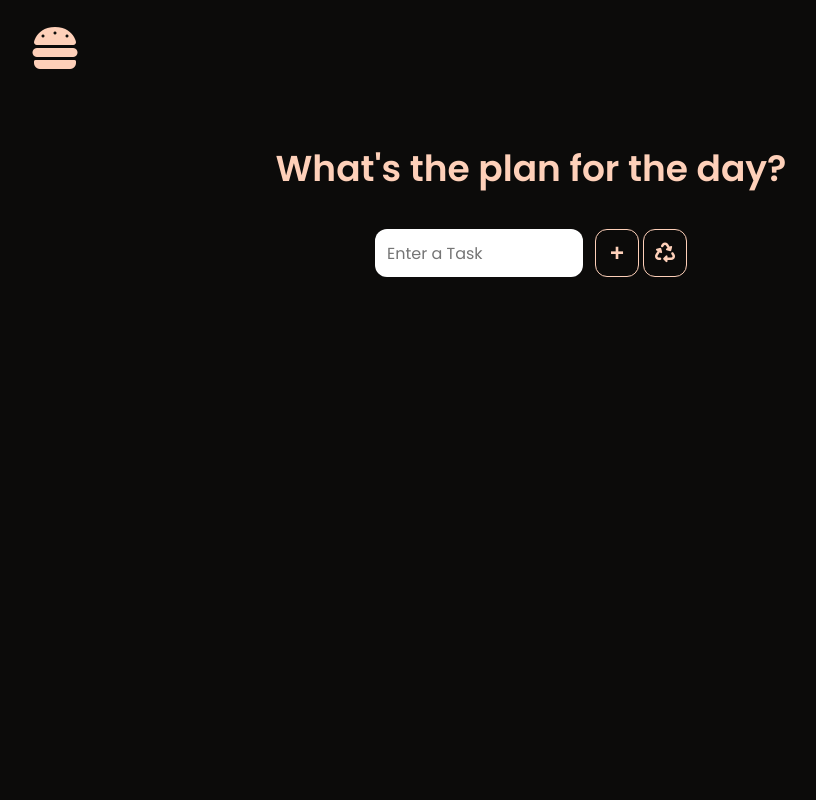
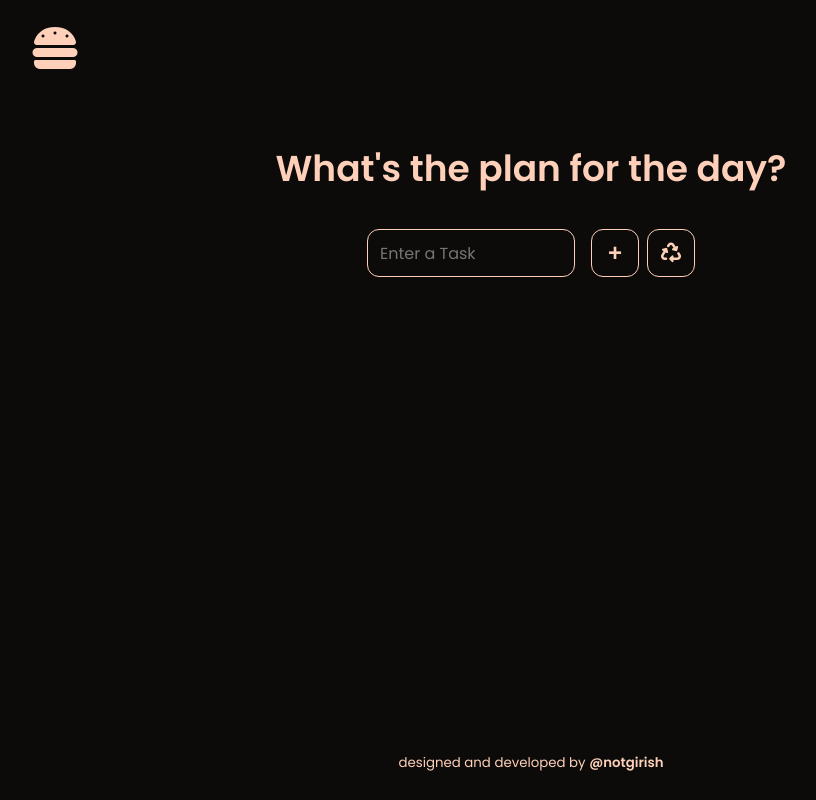
Before and after one commit to notgirish/random-recipe-generator, a React (Create React App) app: page / in a window 1280 px wide. Shown: the whole page, without its empty margins (109-925 px from the left). Built offline with nearby package versions, Linux system fonts and the light colour scheme.

Commit message:
added footer

```diff
--- a/src/App.js
+++ b/src/App.js
@@ -1,10 +1,12 @@
+import './components/Navbar/Navbar.css'
+import './components/RecipeMainPage/RecipeMainPage.css'
+import './components/Todo/TodoPage.css';
+import './components/Footer/Footer.css';
+
 import Navbar from "./components/Navbar/Navbar";
 import RecipeMainPage from "./components/RecipeMainPage/RecipeMainPage";
 import TodoPage from "./components/Todo/TodoPage";
-
-import './components/Navbar/Navbar.css'
-import './components/RecipeMainPage/RecipeMainPage.css'
-import  './components/Todo/TodoPage.css';
+import Footer from "./components/Footer/Footer";
 
 function App() {
   return (
@@ -12,6 +14,7 @@ function App() {
       <Navbar />
       <TodoPage />
       {/* <RecipeMainPage /> */}
+      <Footer />
     </>
   );
 }
--- a/src/components/Footer/Footer.css
+++ b/src/components/Footer/Footer.css
@@ -0,0 +1,25 @@
+.todo {
+  /* for making the footer stick on todo page */
+  min-height: 75vh;
+}
+
+footer .container {
+  position: sticky;
+  top: 100%;
+}
+
+footer {
+  margin-top: 3.25rem;
+  margin-bottom: 1rem;
+}
+
+footer,
+footer a {
+  color: var(--primary-font-icon-color);
+  text-align: center;
+}
+
+footer a {
+  text-decoration: none;
+  font-weight: 600;
+}
--- a/src/components/Footer/Footer.js
+++ b/src/components/Footer/Footer.js
@@ -1,4 +1,11 @@
-// add in footer:
-// made by @notgirish
-// i'm a designer first then a developer
-//something like this
+import React from 'react'
+
+export default function Footer() {
+    return (
+        <footer>
+            <div className="container">
+                <small>designed and developed by <a href='https://github.com/notgirish' target="_blank" rel="noreferrer">@notgirish</a></small>
+            </div>
+        </footer>
+    )
+}
--- a/src/components/Todo/TodoPage.css
+++ b/src/components/Todo/TodoPage.css
@@ -1,7 +1,9 @@
-.todo{
- display: flex;
- flex-direction: column;
- align-items: center;
+.todo {
+  display: flex;
+  flex-direction: column;
+  align-items: center;
+
+
 }
 
 .todo h1 {
@@ -18,7 +20,7 @@
   margin-bottom: 2rem;
   display: flex;
   align-items: center;
-  gap: 0.25rem
+  gap: 0.5rem;
 }
 
 .todo .taskInputField {
@@ -29,7 +31,10 @@
   font-size: 1rem;
   font-family: "Poppins", sans-serif;
   border: none;
-  margin-right: .5rem;
+  margin-right: 0.5rem;
+  background-color: var(--bg-color);
+  color: var(--primary-font-icon-color);
+  border: 0.1rem solid var(--primary-font-icon-color);
 }
 
 .todo .todoInputFieldBtns button {
@@ -38,14 +43,13 @@
   border: 0.1rem solid var(--primary-font-icon-color);
   height: 3rem;
   border-radius: 0.75rem;
-  width: 2.75rem;
+  width: 3rem;
 }
 
 .todo .addTaskBtn {
   font-weight: 600;
   font-size: 1.5rem;
 }
-
 
 .taskComplete {
   text-decoration: line-through;
@@ -56,7 +60,7 @@
 .todo-task-item {
   background-color: var(--primary-font-icon-color);
   width: 19.5rem;
-  margin: .65rem 0;
+  margin: 0.65rem 0;
   display: flex;
   justify-content: space-between;
   gap: 1.25rem;
--- a/src/components/Todo/TodoPage.js
+++ b/src/components/Todo/TodoPage.js
@@ -1,5 +1,3 @@
-
-
 import React, { useState } from 'react'
 
 export default function TodoPage() {
--- a/src/index.css
+++ b/src/index.css
@@ -24,9 +24,12 @@ body {
   font-family: "Poppins", sans-serif;
   background-color: var(--bg-color);
   margin: auto 1.5rem;
+
+  /* for making the footer stick
+  min-height: 100vh; */
 }
 
-.container{
+.container {
   max-width: 1000px;
   margin: 0 auto;
 }
```
Also changed, not shown: notes.txt, 1 other file (tests, documents, lock files or other folders).
